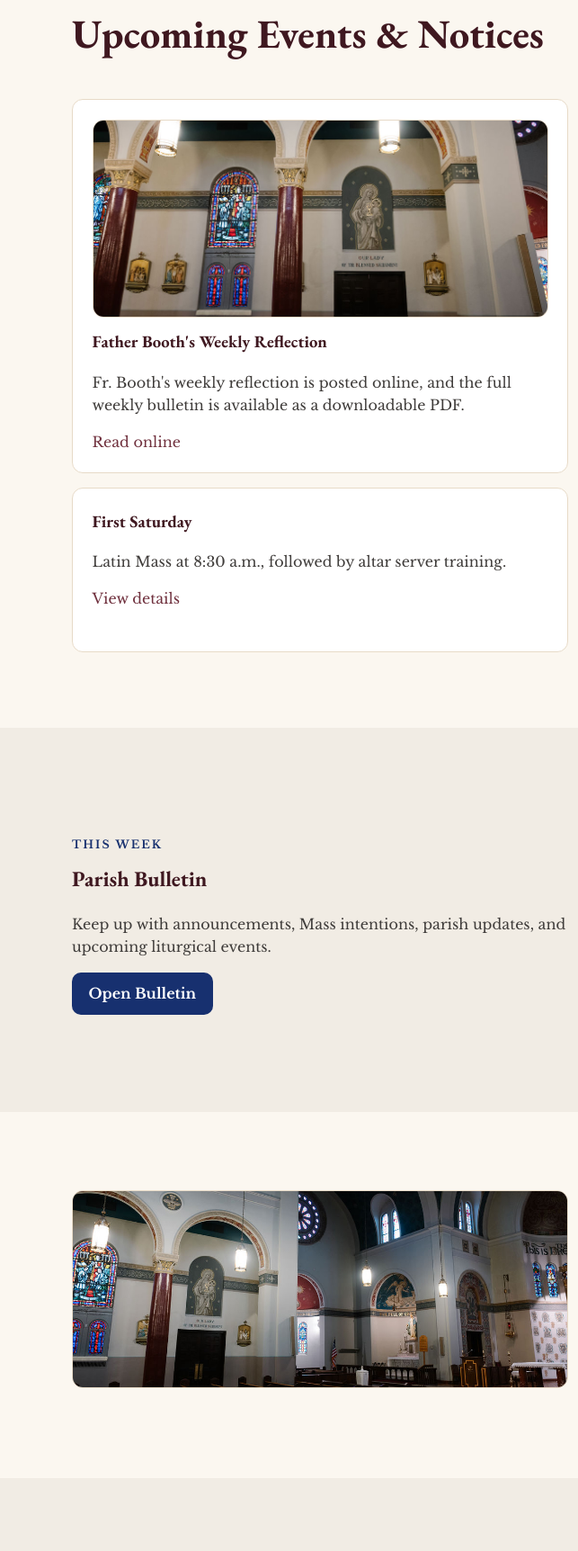
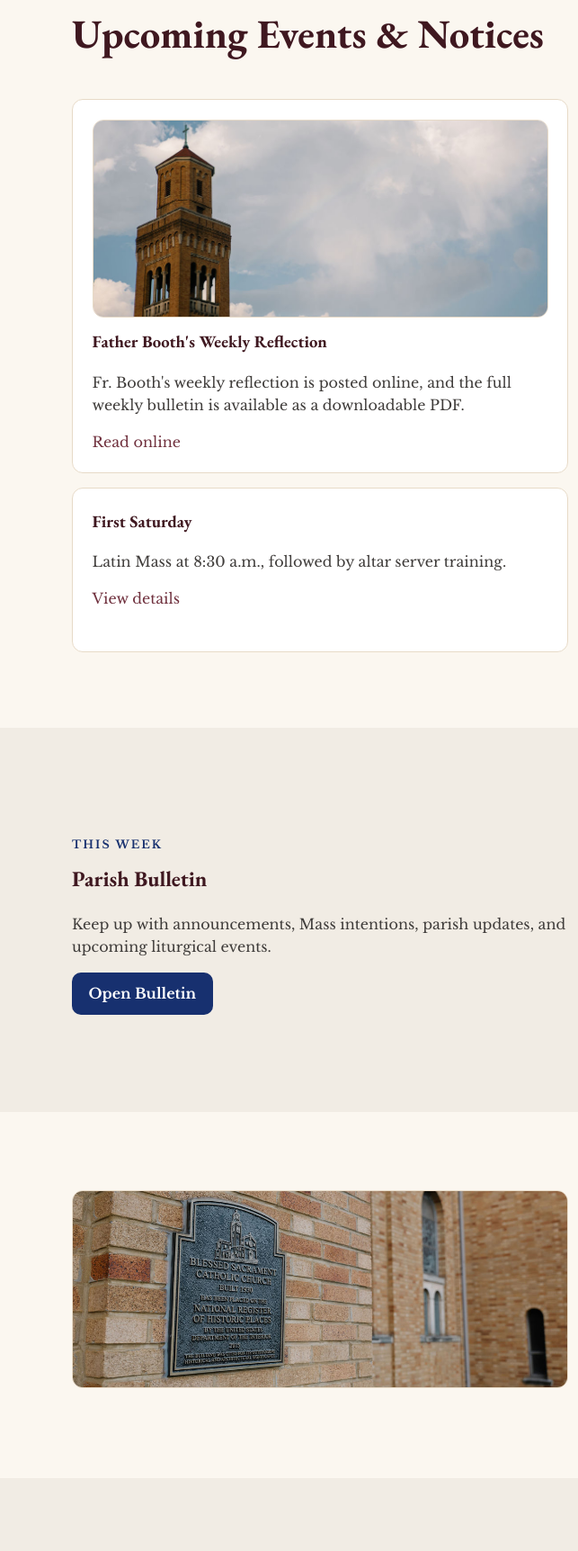
Before and after one commit to zmaz3000/BlessedSacrament, a plain HTML site: page index.html in a window 1280 px wide. Shown: the part 1038-2762 px from the top of the page at 90% size, 0-643 px from the left. Drawn offline with nearby package versions, Linux system fonts and the light colour scheme.

Commit message:
updated pictures

```diff
--- a/index.html
+++ b/index.html
@@ -82,7 +82,7 @@
         </div>
         <div class="grid-2">
           <article class="feature">
-            <img class="placeholder-img" src="assets/All_Photos/bradleyburckel-15.jpg" alt="Our Lady of the Blessed Sacrament mural inside the church">
+            <img class="placeholder-img" src="assets/All_Photos/fatherboothsreflections.jpg" alt="Father Booth's weekly reflection">
             <h3>Father Booth's Weekly Reflection</h3>
             <p>Fr. Booth's weekly reflection is posted online, and the full weekly bulletin is available as a downloadable PDF.</p>
             <a href="https://myblessedsacrament.com/" target="_blank" rel="noopener noreferrer">Read online</a>
@@ -128,7 +128,7 @@
 
     <section id="about" class="section">
       <div class="container grid-2 align-center">
-        <img class="placeholder-img" src="assets/All_Photos/bradleyburckel-20.jpg" alt="Interior view of Blessed Sacrament Catholic Church">
+        <img class="placeholder-img" src="assets/All_Photos/aboutourparish.jpg" alt="Blessed Sacrament Catholic Church parish community">
         <div>
           <p class="kicker">About Our Parish</p>
           <h2>Welcome to Blessed Sacrament</h2>
```
Also changed, not shown: bulletin.html (+1 -1 lines), assets/All_Photos/aboutourparish.jpg (renamed from assets/All_Photos/bradleyburckel-30.jpg), assets/All_Photos/bulletin.jpg (renamed from assets/All_Photos/bradleyburckel-38.jpg), assets/All_Photos/fatherboothsreflections.jpg (renamed from assets/All_Photos/bradleyburckel-1.jpg).
